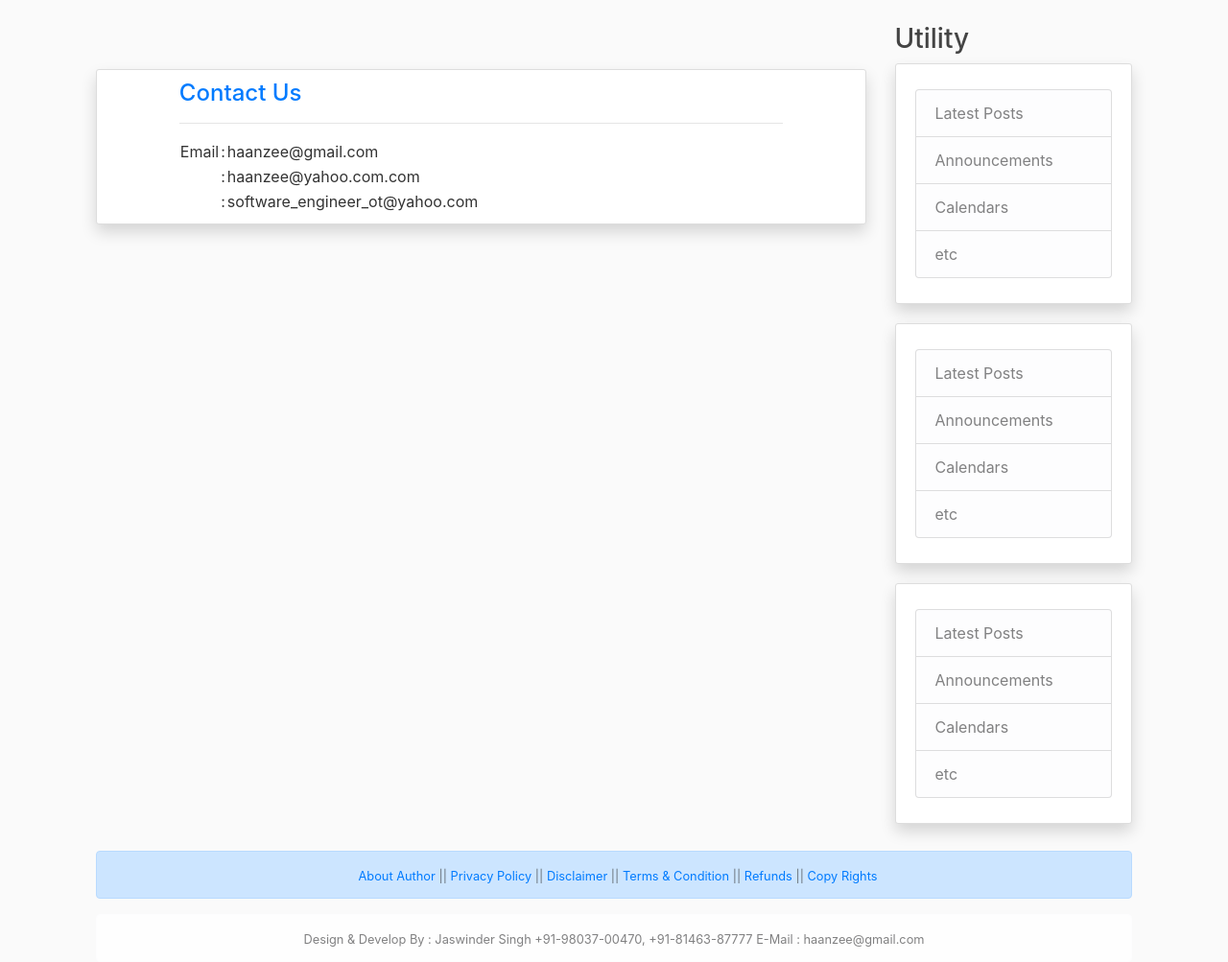
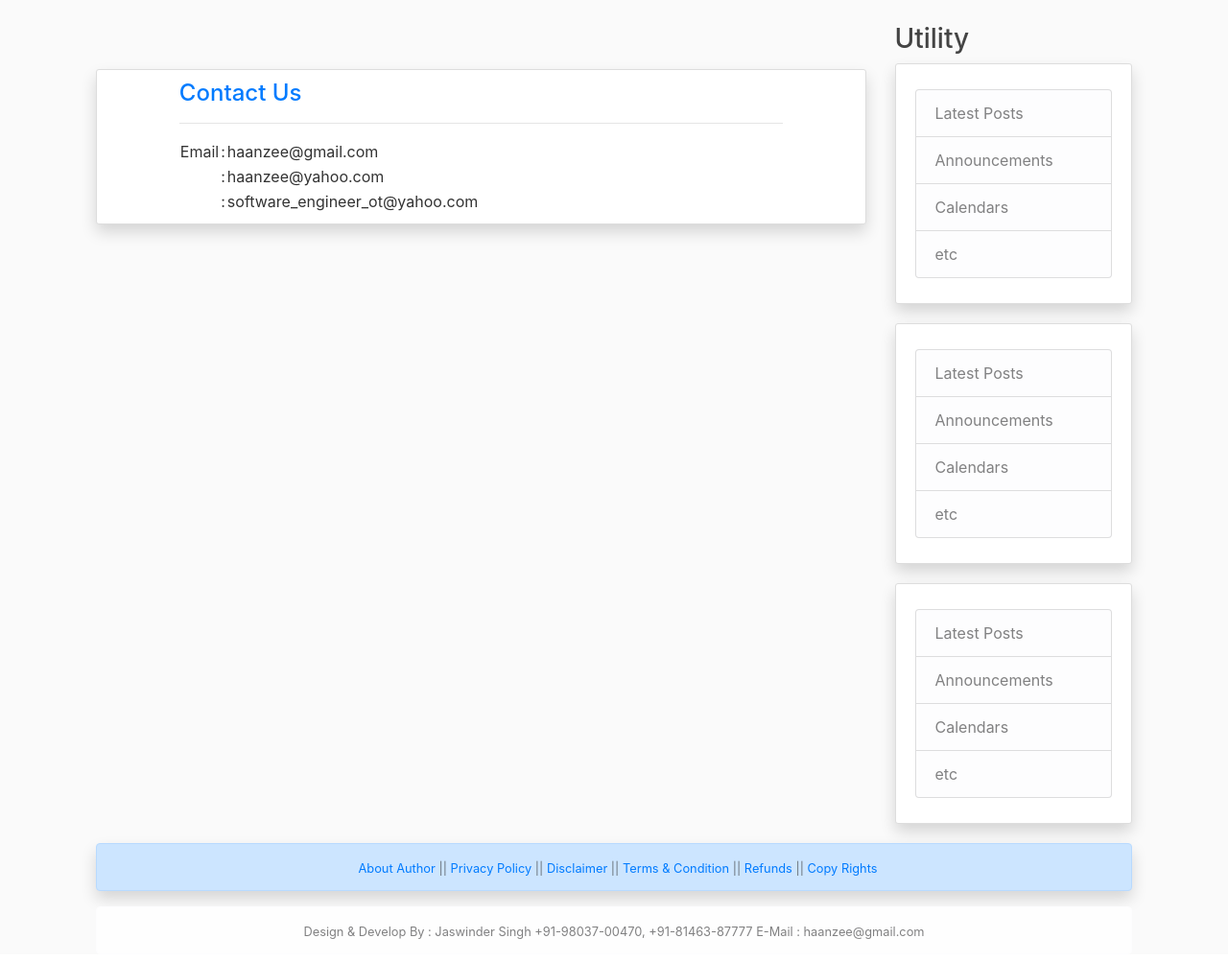
Before and after one commit to haanzee/FlaskBlog, a Flask app: page /contactus in a window 1280 px wide. Shown: the part 56-1059 px from the top of the page at 96% size. After the commit the page ends 1035 px from the top, so only its background shows below. Run offline with Flask 2, Linux system fonts and the light colour scheme; some libraries are stand-ins or nearby versions.

Commit message:
Additional Working contact us, footer upto 06/08/2021

```diff
--- a/flaskblog/templates/core/contactus.html
+++ b/flaskblog/templates/core/contactus.html
@@ -10,7 +10,7 @@
                         <td class="fa-text-width">Email </td><td> : </td><td> haanzee@gmail.com </td>
                     </tr>
                     <tr>
-                        <td></td><td> : </td><td> haanzee@yahoo.com.com </td>
+                        <td></td><td> : </td><td> haanzee@yahoo.com </td>
                    </tr>
                    <tr>
                         <td></td><td> : </td><td> software_engineer_ot@yahoo.com </td>
--- a/flaskblog/templates/footer.html
+++ b/flaskblog/templates/footer.html
@@ -1,4 +1,4 @@
-<div class="col-sm-12 text-center mt-2 alert alert-primary">
+<div class="col-sm-12 text-center mt-0 alert alert-primary shadow">
     <small class="text-muted ml-2 mt-0">
         <a href="{{ url_for('about')}}"> About Author </a> ||
         <a href="{{ url_for('privacy')}} "> Privacy Policy </a> ||
```
Also changed, not shown: flaskblog/site.db.
